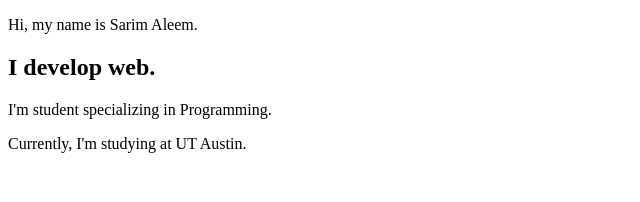
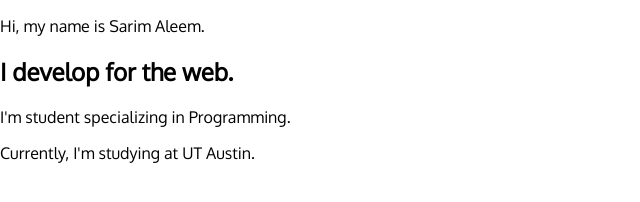
Before and after one commit to sarimaleem/frontend-masters, a plain HTML site: page css/cp1/index.html in a window 1280 px wide. Shown: the whole page, without its empty margins (0-640 px from the left). Drawn offline with Linux system fonts and the light colour scheme; a web font is replaced by a local one.

Commit message:
first tutorial

```diff
--- a/css/cp1/index.html
+++ b/css/cp1/index.html
@@ -1,30 +1,23 @@
 <!-- instructions in JavaScript block -->
 <!DOCTYPE html>
 <html lang="en">
+  <head>
+    <meta charset="UTF-8" />
+    <meta http-equiv="X-UA-Compatible" content="IE=edge" />
+    <meta name="viewport" content="width=device-width, initial-scale=1.0" />
+    <link rel="stylesheet" href="styles.css">
+    <link rel="preconnect" href="https://fonts.googleapis.com">
+    <link rel="preconnect" href="https://fonts.gstatic.com" crossorigin>
+    <link href="https://fonts.googleapis.com/css2?family=Oxygen&family=Oxygen+Mono&display=swap" rel="stylesheet">
+    <title>Document</title>
+  </head>
 
-<head>
-    <meta charset="UTF-8">
-    <meta http-equiv="X-UA-Compatible" content="IE=edge">
-    <meta name="viewport" content="width=device-width, initial-scale=1.0">
-    <title>Document</title>
-</head>
-
-<body>
-    <p>
-        Hi, my name is Sarim Aleem.
-    </p>
-
-    <h2>
-        I develop web.
-    </h2>
-
-    <p>
-        I'm student specializing in Programming.
-    </p>
-
-    <p>
-        Currently, I'm studying at UT Austin.
-    </p>
-</body>
-
+  <body>
+    <section>
+        <p>Hi, my name is <span>Sarim Aleem.</span></p>
+        <h2>I develop for the web.</h2>
+        <p>I'm student specializing in Programming.</p>
+        <p>Currently, I'm studying at UT Austin.</p>
+    </section>
+  </body>
 </html>
--- a/css/cp1/styles.css
+++ b/css/cp1/styles.css
@@ -1,3 +1,29 @@
+/* variables declared here - these are the colors for our pages, as well as the font stacks and sizes. */
+:root {
+    --black: #171321;
+    --dkblue: #0d314b;
+    --plum: #4b0d49;
+    --hotmag: #ff17e4;
+    --magenta: #e310cb;
+    --aqua: #86fbfb;
+    --white: #f7f8fa;
+    --font-size: 1.3rem;
+    --mono: "Oxygen mono", monospace;
+    --sans: Oxygen, sans-serif;
+}
+/* border box model: https://css-tricks.com/box-sizing/ */
+html {
+    box-sizing: border-box;
+}
+
+*,
+*::before,
+*::after {
+    box-sizing: inherit;
+}
+
 body {
-  font-family: Arial, sans-serif;
+  padding: 0;
+  margin: 0;
+  font-family: var(--sans);
 }
```
